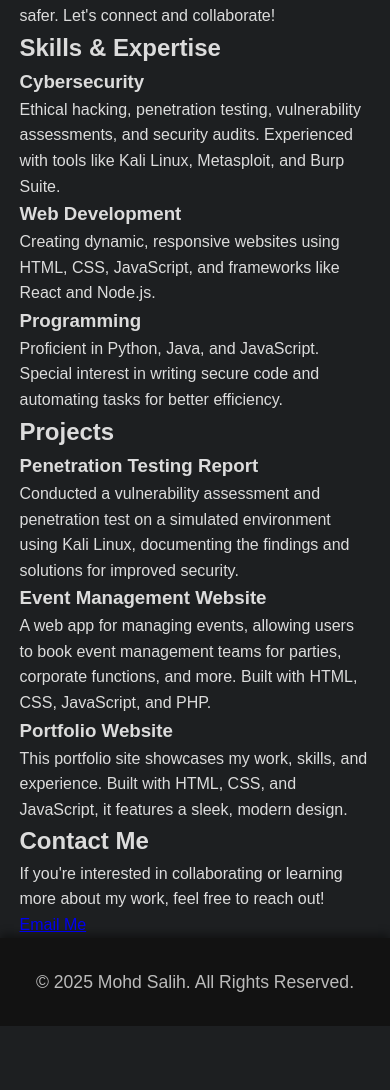
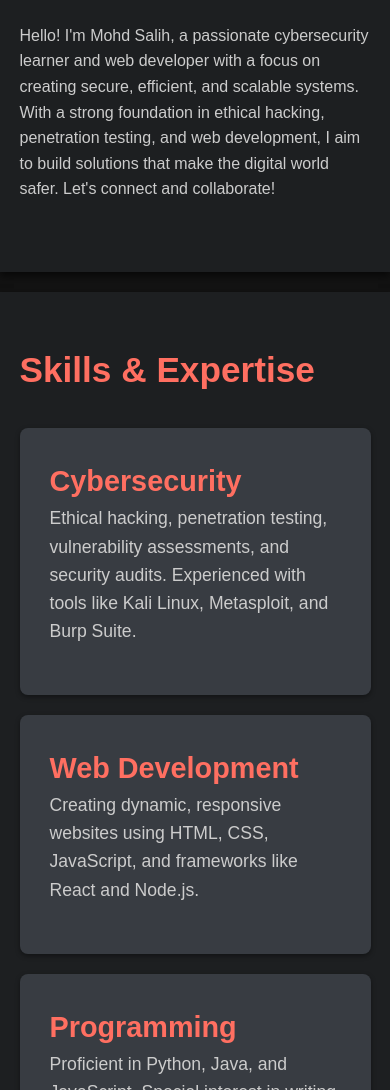
Before and after one commit to mohd-salih/Portfolio, a plain HTML site: page index.html in a window 390 px wide. Shown: the part 497-1587 px from the top of the page. Before the commit the page ends 1523 px from the top, so only its background shows below. Drawn offline with Linux system fonts and the light colour scheme.

Commit message:
Update styles.css

```diff
--- a/styles.css
+++ b/styles.css
@@ -7,7 +7,7 @@
 
 body {
     font-family: 'Arial', sans-serif;
-    background-color: #1d1f21;
+    background-color: #121212;
     color: #dcdcdc;
     line-height: 1.6;
 }
@@ -19,97 +19,127 @@ body {
 
 /* Header */
 header {
-    background-color: #121212;
+    background-color: #1e1e1e;
     color: #fff;
-    padding: 80px 0;
+    padding: 100px 0;
     text-align: center;
-    box-shadow: 0 4px 8px rgba(0, 0, 0, 0.4);
+    box-shadow: 0 4px 8px rgba(0, 0, 0, 0.6);
 }
 
 header h1 {
     font-size: 3em;
-    letter-spacing: 2px;
+    margin-bottom: 10px;
+}
+
+header p {
+    font-size: 1.5em;
+    margin-bottom: 20px;
+    color: #bbb;
+}
+
+.cta-button {
+    padding: 10px 30px;
+    font-size: 1.2em;
+    color: #fff;
+    background-color: #ff6f61;
+    text-decoration: none;
+    border-radius: 30px;
+    transition: background-color 0.3s ease;
+}
+
+.cta-button:hover {
+    background-color: #e05a50;
+}
+
+/* Section Styles */
+.section {
+    padding: 50px 0;
+    background-color: #1d1f21;
+    box-shadow: 0 4px 8px rgba(0, 0, 0, 0.6);
     margin-bottom: 20px;
 }
 
-header p {
-    font-size: 1.4em;
-    color: #bbb;
+h2 {
+    font-size: 2.5em;
+    color: #ff6f61;
+    margin-bottom: 30px;
 }
 
-/* Skills Section */
-.skills {
-    background-color: #2c2f33;
-    padding: 50px 0;
-    text-align: center;
-    box-shadow: 0 4px 8px rgba(0, 0, 0, 0.4);
+p {
+    font-size: 1.2em;
+    color: #ccc;
+    margin-bottom: 20px;
 }
 
-.skills h2 {
-    font-size: 2.8em;
-    margin-bottom: 30px;
-    color: #ff6f61;
+/* Skill Cards */
+.skill-cards {
+    display: flex;
+    justify-content: space-between;
 }
 
-.skill {
-    margin: 20px 0;
-    padding: 20px;
+.skill-card {
     background-color: #383c42;
+    padding: 30px;
     border-radius: 8px;
-    box-shadow: 0 2px 5px rgba(0, 0, 0, 0.3);
-    transition: transform 0.3s ease, box-shadow 0.3s ease;
+    width: 30%;
+    box-shadow: 0 2px 5px rgba(0, 0, 0, 0.4);
+    transition: transform 0.3s ease;
 }
 
-.skill h3 {
+.skill-card:hover {
+    transform: translateY(-10px);
+    box-shadow: 0 6px 15px rgba(0, 0, 0, 0.5);
+}
+
+.skill-card h3 {
     font-size: 1.8em;
     color: #ff6f61;
 }
 
-.skill p {
-    font-size: 1.2em;
+.skill-card p {
+    font-size: 1.1em;
     color: #ccc;
 }
 
-.skill:hover {
-    transform: translateY(-10px);
-    box-shadow: 0 6px 15px rgba(0, 0, 0, 0.6);
+/* Project Cards */
+.project-cards {
+    display: flex;
+    justify-content: space-between;
 }
 
-/* About Section */
-.about {
-    background-color: #2c2f33;
-    padding: 50px 0;
-    text-align: center;
-    box-shadow: 0 4px 8px rgba(0, 0, 0, 0.4);
+.project-card {
+    background-color: #383c42;
+    padding: 30px;
+    border-radius: 8px;
+    width: 30%;
+    box-shadow: 0 2px 5px rgba(0, 0, 0, 0.4);
+    transition: transform 0.3s ease;
 }
 
-.about h2 {
-    font-size: 2.8em;
-    margin-bottom: 30px;
+.project-card:hover {
+    transform: translateY(-10px);
+    box-shadow: 0 6px 15px rgba(0, 0, 0, 0.5);
+}
+
+.project-card h3 {
+    font-size: 1.8em;
     color: #ff6f61;
 }
 
-.about p {
-    font-size: 1.2em;
-    line-height: 1.8;
+.project-card p {
+    font-size: 1.1em;
     color: #ccc;
 }
 
 /* Footer */
 footer {
-    background-color: #121212;
+    background-color: #1e1e1e;
     color: #bbb;
     padding: 30px 0;
     text-align: center;
-    box-shadow: 0 -4px 8px rgba(0, 0, 0, 0.4);
 }
 
-footer p {
-    margin: 0;
-    font-size: 1.1em;
-}
-
-/* Media Queries for Responsiveness */
+/* Responsive Design */
 @media (max-width: 768px) {
     .container {
         width: 90%;
@@ -119,20 +149,13 @@ footer p {
         font-size: 2.5em;
     }
 
-    header p {
-        font-size: 1.2em;
+    .skill-cards, .project-cards {
+        flex-direction: column;
     }
 
-    .skills h2, .about h2 {
-        font-size: 2.5em;
-    }
-
-    .skill h3 {
-        font-size: 1.5em;
-    }
-
-    .about p {
-        font-size: 1.1em;
+    .skill-card, .project-card {
+        width: 100%;
+        margin-bottom: 20px;
     }
 }
 
@@ -141,19 +164,16 @@ footer p {
         font-size: 2em;
     }
 
-    header p {
+    .cta-button {
         font-size: 1em;
+        padding: 8px 20px;
     }
 
-    .skills h2, .about h2 {
-        font-size: 2em;
+    h2 {
+        font-size: 2.2em;
     }
 
-    .skill h3 {
-        font-size: 1.4em;
-    }
-
-    .about p {
+    p {
         font-size: 1em;
     }
 }
```
